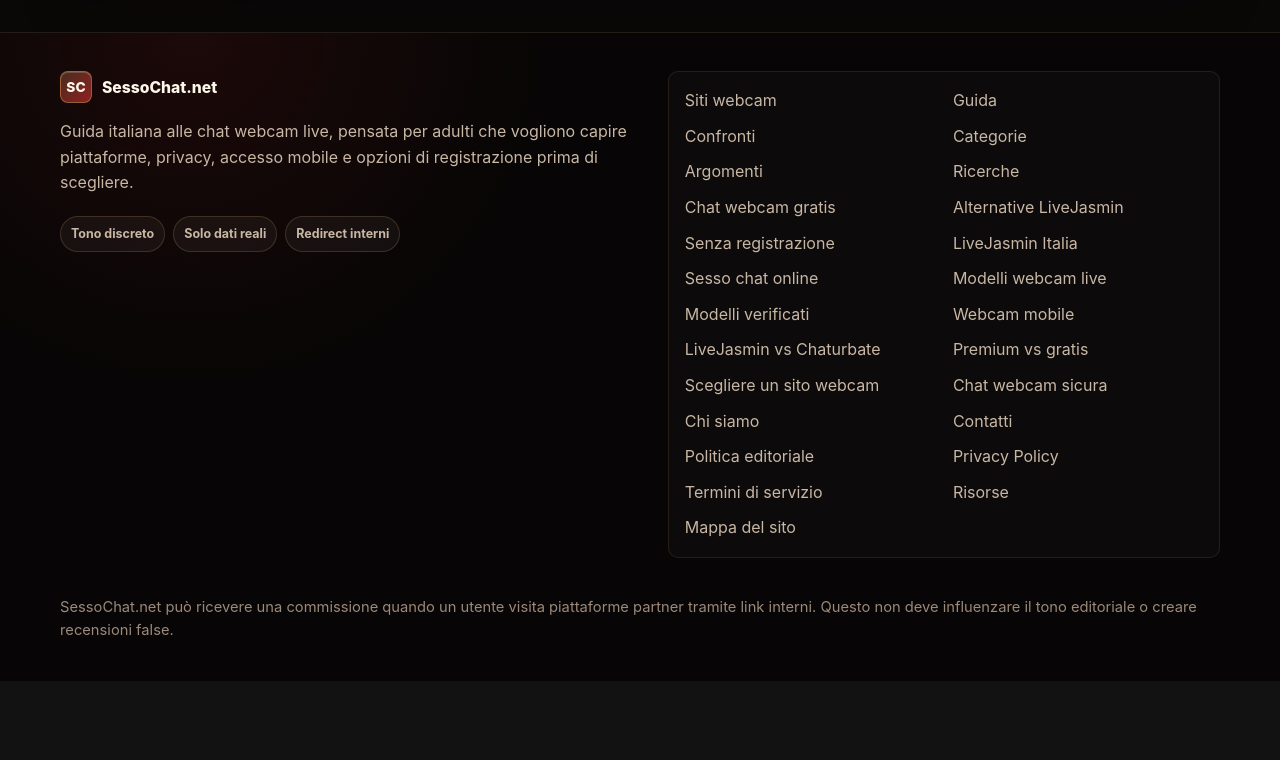
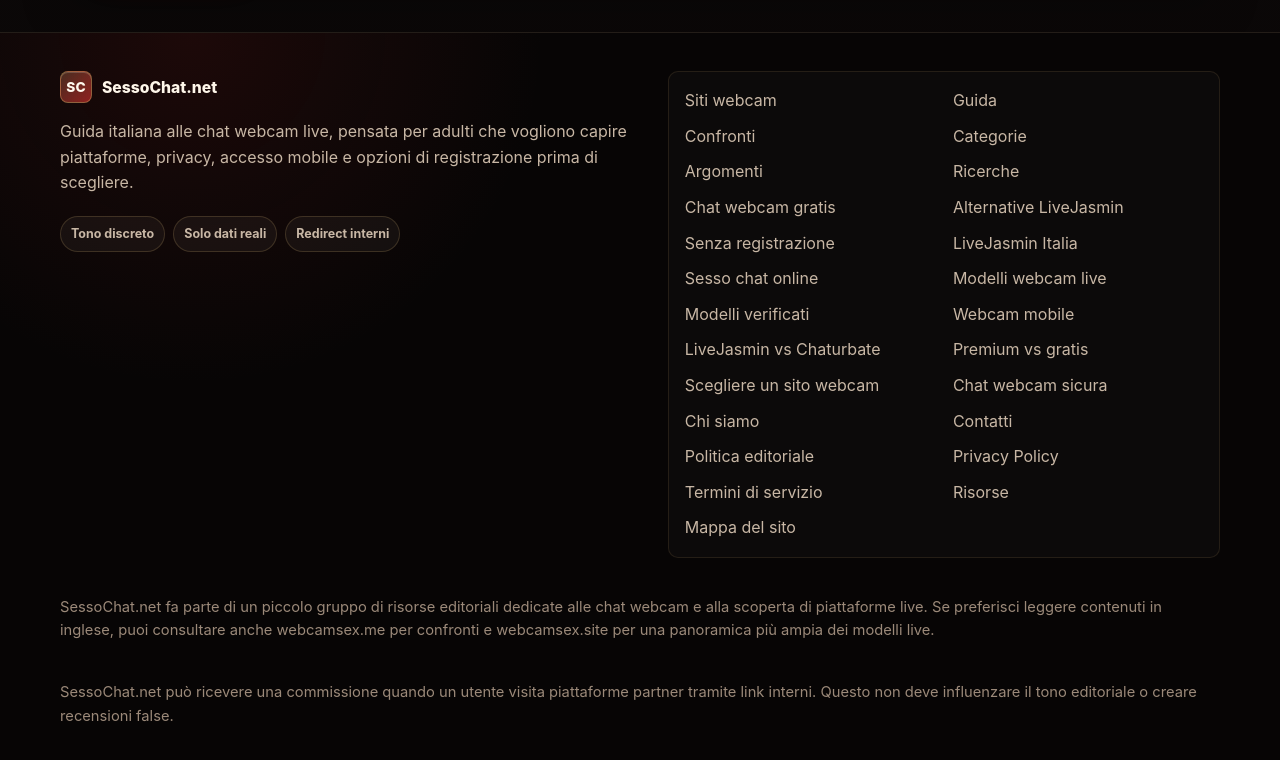
Before and after one commit to slimluca/Rebuild3, a Next.js app: page /argomenti in a window 1280 px wide. Shown: the part 3224-3984 px from the top of the page. Before the commit the page ends 3905 px from the top, so only its background shows below. Built offline with nearby package versions, Linux system fonts and the light colour scheme; no server answers.

Commit message:
add cross site resource links

```diff
--- a/components/Footer.tsx
+++ b/components/Footer.tsx
@@ -55,6 +55,19 @@
           ))}
         </nav>
         <p className="affiliate-disclosure">
+          SessoChat.net fa parte di un piccolo gruppo di risorse editoriali dedicate alle chat
+          webcam e alla scoperta di piattaforme live. Se preferisci leggere contenuti in inglese,
+          puoi consultare anche{" "}
+          <a href="https://webcamsex.me" rel="nofollow noopener">
+            webcamsex.me
+          </a>{" "}
+          per confronti e{" "}
+          <a href="https://webcamsex.site" rel="nofollow noopener">
+            webcamsex.site
+          </a>{" "}
+          per una panoramica più ampia dei modelli live.
+        </p>
+        <p className="affiliate-disclosure">
           SessoChat.net può ricevere una commissione quando un utente visita piattaforme partner
           tramite link interni. Questo non deve influenzare il tono editoriale o creare recensioni
           false.
```
Also changed, not shown: app/chi-siamo/page.tsx (+13 -0 lines), app/risorse/page.tsx (+16 -0 lines).
